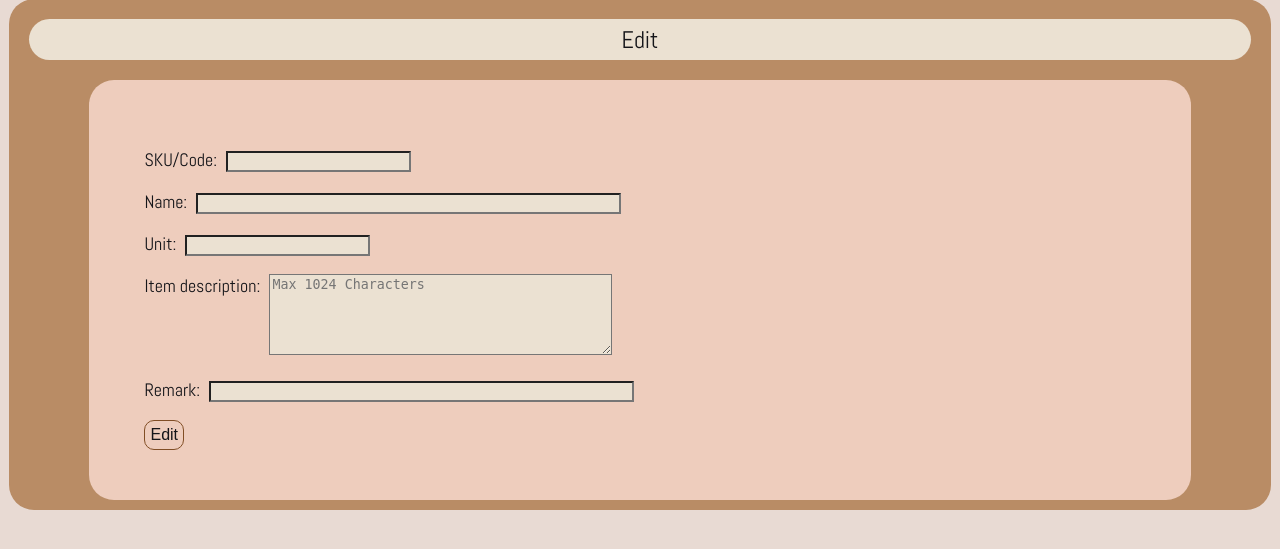
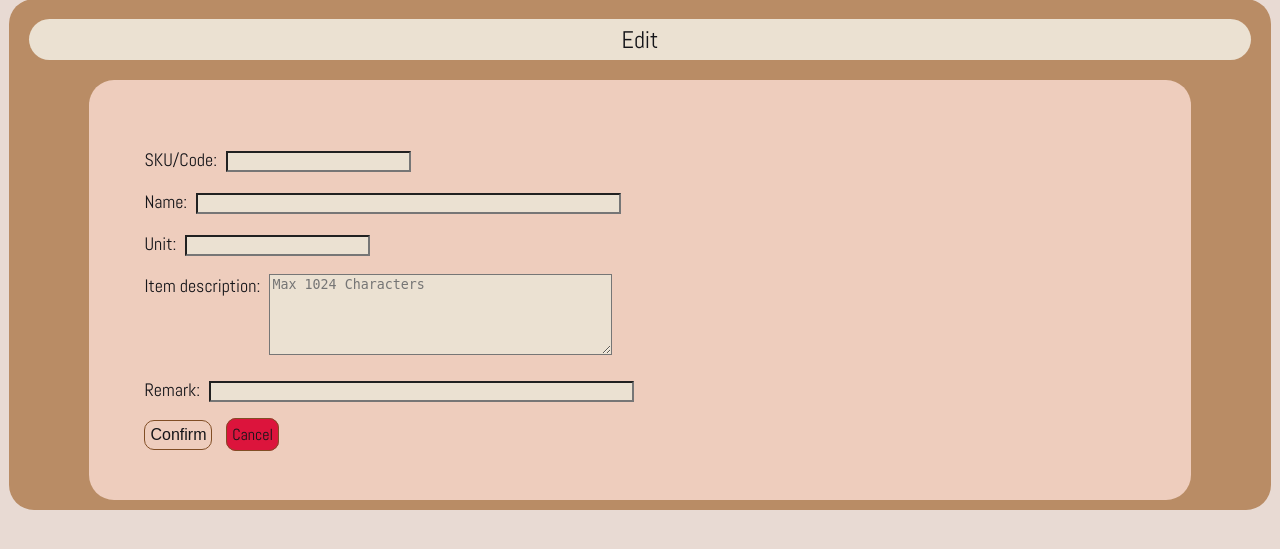
Before and after one commit to ghosteEddy/simpleBundleInventory, a Django app: template chocobear/base/templates/base/itemEdit.html in a window 1280 px wide. Shown: the part 153-702 px from the top of the page. Run offline with Django 3.2, Linux system fonts and the light colour scheme; the template is opened without the code that fills it: values that come from a table or form of the project are taken from there, others are empty.

Commit message:
add cancel button to edit item page

```diff
--- a/chocobear/base/templates/base/itemEdit.html
+++ b/chocobear/base/templates/base/itemEdit.html
@@ -18,7 +18,9 @@
         <form action="editItem" method="post">
             {% csrf_token %}
             {{ form.as_p }}
-            <button class='button' type="submit" formaction="" value='Submit'>Edit</button>
+            <button class='button' type="submit" formaction="" value='Submit'>Confirm</button>
+            <a class='button -warning' href='{% url 'baseItemMenu' %}'>Cancel</a>
+
         </form>
     </div>
 </div>
```
